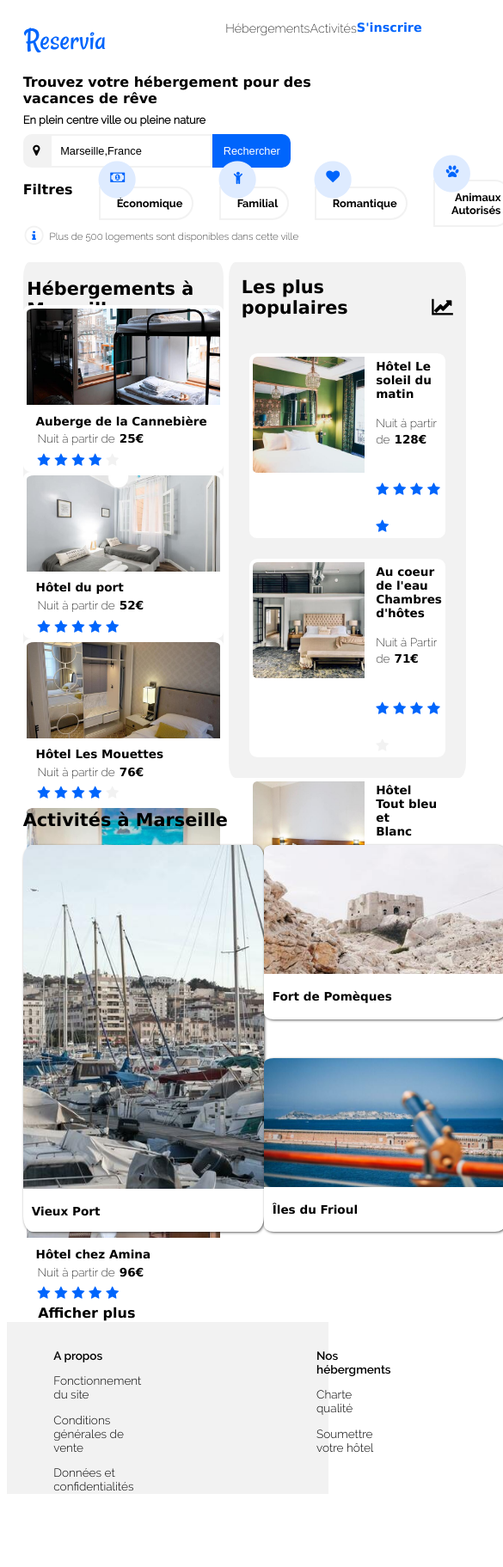
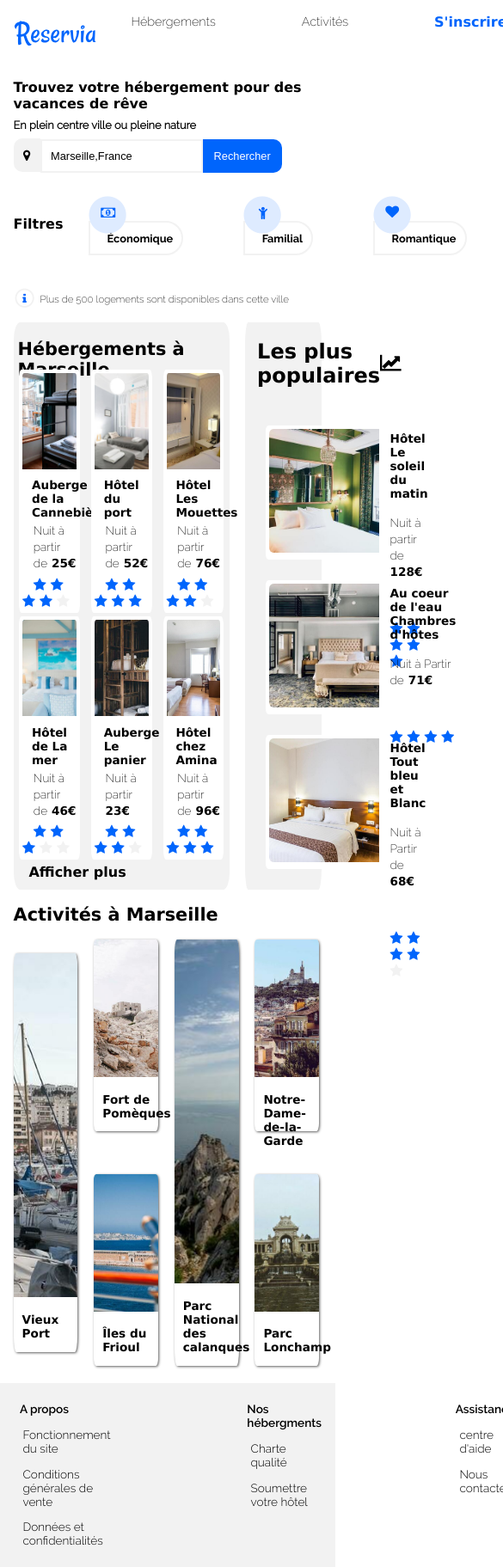
Before and after one commit to carra1358/P2_carreno_amandine, a plain HTML site: page index.html in a window 390 px wide. Shown: the top 1823 px of the page at 86% size, 585 px wide, since content can reach past the window. Before the commit the page ends 1760 px from the top, so only its background shows below. Drawn offline with Linux system fonts and the light colour scheme; a web font is replaced by a local one.

Commit message:
desktop V2.01

```diff
--- a/index.html
+++ b/index.html
@@ -2,7 +2,7 @@
 <html>
     <head>
         <meta charset="UTF-8"/>
-        <link rel="stylesheet" href="https://cdnjs.cloudflare.com/ajax/libs/font-awesome/4.7.0/css/font-awesome.min.css">
+        <link rel="stylesheet" href="https://cdnjs.cloudflare.com/ajax/libs/font-awesome/4.7.0/css/font-awesome.min.css"/>
         <link rel="stylesheet" href="sheetstyle.css"/>
         <title>Reservia</title>
     </head>
@@ -13,13 +13,14 @@
 <header>
 
     <div id="head_bloc_1">
-        <p><img src="images/logo/Reservia.svg" alt="logo Reservia"/></p>
+        <p class="logo_petite"><img src="images/logo/Reservia.svg" alt="logo Reservia"/></p>
 
-        <ul class="menu">
-            <li><a class="lien_black" href="#heberge">Hébergements</a></li>
-            <li><a class="lien_black" href="#activ">Activités</a></li>
-            <li><a class="lien_bleu" href="#">S'inscrire</a></li>
+        <ul   class="menu" >
+            <li><a class="lien_black" href="#hebergement">Hébergements</a></li>
+            <li><a class="lien_black" href="#activité">Activités</a></li>
         </ul>
+        <p class="lien_b_petite"><a class="lien_bleu" href="#">S'inscrire</a></p>
+
     </div>
 
     <div id="head_bloc_2">
@@ -28,7 +29,7 @@
         <h6 class="head_soustitre">En plein centre ville ou pleine nature</h6>
 
             <form class="barre_recherche" method="get" action="index.html">
-                    <span class="map"><i class="fa fa-map-marker" ></i></span><input type="search" name="rechercher" id="rechercher" value="Marseille,France"/><button class="bouton" type="submit">Rechercher</button>
+                    <span class="map"><i class="fa fa-map-marker" ></i></span><input type="search" name="rechercher" id="rechercher" value="Marseille,France"/><button class="bouton" type="submit"><span class="search_petite">Rechercher</span><i class="fa fa-search"></i> </button>
             </form>
 
     </div>
@@ -140,10 +141,10 @@
 
 <!--fin block 1 image-->
             <p class="end_main">Afficher plus</p>
-        </div>
+          </div>
 
 <!--block 2 image-->
-    <aside>
+    <div class="aside">
         <div class="aside_titre">
 
                 <h2>Les plus populaires </h2>
@@ -158,7 +159,7 @@
                     <a href=""><img class="img_aside" src="images/hebergement_s/hotel_soleildumatin.jpg" alt=""/></a>
                     <div class="descript_card_aside">
                     <h5 class="titre_card_aside">Hôtel Le soleil du matin</h5>
-                    <p><span class="soustitre_card_aside">Nuit à partir de</span> <span class="prix_card">128€</span></p>
+                    <p class="space_star"><span class="soustitre_card_aside">Nuit à partir de</span> <span class="prix_card">128€</span></p>
                   <span class="star_b"><i class="fa fa-star" aria-hidden="true"></i></span>
                   <span class="star_b"><i class="fa fa-star" aria-hidden="true"></i></span>
                   <span class="star_b"><i class="fa fa-star" aria-hidden="true"></i></span>
@@ -172,7 +173,7 @@
                     <a href=""><img class="img_aside" src="images/hebergement_s/chbr_coeurdeleau.jpg" alt=""/></a>
                     <div class="descript_card_aside">
                     <h5 class="titre_card_aside">Au coeur de l'eau <br/>Chambres d'hôtes</h5>
-                    <p><span class="soustitre_card_aside">Nuit à Partir de</span> <span class="prix_card">71€</span></p>
+                    <p class="space_star"><span class="soustitre_card_aside">Nuit à Partir de</span> <span class="prix_card">71€</span></p>
                         <span class="star_b"><i class="fa fa-star" aria-hidden="true"></i></span>
                   <span class="star_b"><i class="fa fa-star" aria-hidden="true"></i></span>
                   <span class="star_b"><i class="fa fa-star" aria-hidden="true"></i></span>
@@ -186,7 +187,7 @@
                     <a href=""><img class="img_aside" src="images/hebergement_s/hotel_toutbleublanc.jpg" alt=""/></a>
                     <div class="descript_card_aside">
                     <h5 class="titre_card_aside">Hôtel Tout bleu et<br/>Blanc</h5>
-                    <p><span class="soustitre_card_aside">Nuit à Partir de</span> <span class="prix_card">68€</span></p>
+                    <p class="space_star"><span class="soustitre_card_aside">Nuit à Partir de</span> <span class="prix_card">68€</span></p>
                   <span class="star_b"><i class="fa fa-star" aria-hidden="true"></i></span>
                   <span class="star_b"><i class="fa fa-star" aria-hidden="true"></i></span>
                   <span class="star_b"><i class="fa fa-star" aria-hidden="true"></i></span>
@@ -198,7 +199,7 @@
 
         </div>
 
-     </aside>
+    </div>
 
 </section>
 <!--fin block 2 image-->
@@ -212,7 +213,7 @@
 
         <div id="picture_zone_activ">
 
-                <div>
+                <div class="column_activ_L">
                      <div class="card_activ">
                          <a href=""><img class="img_L_activ" src="images/activites_s/vieuxport.jpg" alt=""/></a>
                          <p>Vieux Port</p>
@@ -232,7 +233,7 @@
                      </div>
                 </div>
 
-                <div>
+                <div class="column_activ_L">
                     <div class="card_activ">
                       <a href=""><img class="img_L_activ" src="images/activites_s/parccalanques.jpg" alt=""/></a>
                       <p>Parc National des calanques</p>
--- a/sheetstyle.css
+++ b/sheetstyle.css
@@ -1,3 +1,49 @@
+/*police*/
+@font-face {
+    font-family: 'Raleway Regular';
+    font-style: normal;
+    font-weight: normal;
+    src: local('Raleway Regular'), url("police/'Raleway-Regular.woff") format('woff');
+    }
+
+
+    @font-face {
+    font-family: 'Raleway';
+    font-style: normal;
+    font-weight: normal;
+    src: local('Raleway'), url("police/'Raleway-Regular.woff") format('woff');
+    }
+
+    @font-face {
+    font-family: 'Raleway ExtraLight';
+    font-style: normal;
+    font-weight: normal;
+    src: local('Raleway ExtraLight'), url('police/Raleway-ExtraLight.woff') format('woff');
+    }
+
+
+    @font-face {
+    font-family: 'Raleway Light';
+    font-style: normal;
+    font-weight: normal;
+    src: local('Raleway Light'), url('police/Raleway-Light.woff') format('woff');
+    }
+
+
+    @font-face {
+    font-family: 'Raleway SemiBold';
+    font-style: normal;
+    font-weight: normal;
+    src: local('Raleway SemiBold'), url('police/Raleway-SemiBold.woff') format('woff');
+    }
+
+    @font-face {
+    font-family: 'Raleway Bold';
+    font-style: normal;
+    font-weight: normal;
+    src: local('Raleway Bold'), url('police/Raleway-Bold.woff') format('woff');
+    }
+
 /*general rules*/
 li{
     list-style: none;
@@ -6,46 +52,28 @@ li{
 
 body{
     font-family:"raleway", 'Lucida Sans', 'Lucida Sans Regular', 'Lucida Grande', 'Lucida Sans Unicode', Geneva, Verdana, sans-serif;
-    display:grid;
-    grid-template-columns: 5% 30% 30% 30% 5%;
-    grid-template-rows: 280px 600px 600px 200px;
-    row-gap:1%
+    overflow-x: hidden;
+    margin: 0;
 }
 
-header{
- grid-row:1;
- grid-column-start:2;
- grid-column-end:5;
+header {
+    width: 92%;
+    margin-left: 4% ;
+    margin-right: 4% ;
 
 }
 
-#hebergement {
-grid-row:2;
-grid-column-start:2;
-grid-column-end:5;
+section{
+    width: 92%;
+    margin-left: 4% ;
+    margin-right: 4% ;
 
 }
 
-#activité {
- grid-row:3;
- grid-column-start:2;
- grid-column-end:5;
- margin-top:1%;
 
-}
-
-footer{
-grid-row:4;
-grid-column-start:1;
-grid-column-end:6;
-background-color: #f2f2f2;
-}
+/*header start*/
 
 
-
-
-
-/*header start*/
 
 #head_bloc_1 {
     display: flex;
@@ -54,11 +82,10 @@ background-color: #f2f2f2;
 }
 
 #head_bloc_1 > ul {
+    width: 100%;
     display:flex;
     flex-direction: row;
-    justify-content: space-between;
-    justify-items: end;
-    width: 30%;
+    justify-content: flex-end;
     height: 100%;
 }
 
@@ -70,6 +97,7 @@ background-color: #f2f2f2;
 .lien_black{
     text-decoration: none;
     color: black ;
+    margin-right: 100px;
     font-family: "raleway Extralight";
 }
 
@@ -80,14 +108,14 @@ background-color: #f2f2f2;
 }
 
 
-.menu a{
+#head_bloc_1 a{
 
     border-top: 2px solid transparent;
     padding-top: 20px;
 }
 
 
-.menu a:hover{
+#head_bloc_1 a:hover{
 
     color: #0065FC;
     border-top: 3px solid #0065FC;
@@ -140,6 +168,11 @@ background-color: #f2f2f2;
     border: 2px solid #0065FC ;
 
 }
+
+.fa-search{
+    color: transparent;
+    font-size: 1px;
+}
 /*filtres*/
 
 
@@ -182,7 +215,7 @@ background-color: #f2f2f2;
     padding-left: 1.5em;
     border: 2.5px solid #f2f2f2;
     text-align: right;
-    margin-right: 30px;
+    margin-right: 70px;
 
 }
 
@@ -197,7 +230,7 @@ background-color: #f2f2f2;
     padding-left: 1.5em;
     border: 2.5px solid #f2f2f2;
     text-align: right;
-    margin-right: 30px;
+    margin-right: 70px;
 }
 
 .fa-child{
@@ -217,7 +250,7 @@ background-color: #f2f2f2;
     padding-left: 1.5em;
     border: 2.5px solid #f2f2f2;
     text-align: right;
-    margin-right: 30px;
+    margin-right: 70px;
 }
 
 .fa-heart{
@@ -238,7 +271,7 @@ background-color: #f2f2f2;
     padding-left: 1.5em;
     border: 2.5px solid #f2f2f2;
     text-align: right;
-    margin-right: 30px;
+    margin-right: 70px;
  }
 
  .fa-paw{
@@ -283,7 +316,9 @@ color: #0065FC;
 /*main start*/
 
 #hebergement{
- display: flex;
+display: flex;
+justify-content: space-between;
+
 }
 
 #main h2{
@@ -296,7 +331,7 @@ color: #0065FC;
 }
 
 #main {
-    width: 75%;
+    width: 70%;
     display: flex;
     flex-wrap: wrap;
     flex-direction: row;
@@ -304,10 +339,11 @@ color: #0065FC;
     align-items: baseline;
     background-color: #f2f2f2;
     border-radius: 3%;
-    margin-right: 2%;
+
 }
 
 .card{
+    width:25%;
     background-color: white;
     border: 4px solid white;
     border-radius: 4%;
@@ -315,8 +351,8 @@ color: #0065FC;
 }
 
 .img_main{
-    width: 225px;
-    height: 112px;
+    width:100%;
+    height: 7em;
     object-fit: cover;
     border-radius: 4% 4% 0 0;
 }
@@ -370,9 +406,10 @@ color: #0065FC;
 
 /*aside start*/
 
-aside{
+.aside{
+    width: 25%;
     background-color: #f2f2f2;
-    border-radius: 3%;
+    border-radius: 4%;
 }
 
 
@@ -397,8 +434,9 @@ aside h2{
 }
 
 
-
 .card_aside{
+    width: 85%;
+    height: 30%;
     display:flex;
     background-color: white;
     border: 4px solid white;
@@ -408,13 +446,14 @@ aside h2{
 
 
 .img_aside{
-    width: 130px;
-    height: 135px;
+    width: 8em;
+    height: 9em;
     object-fit: cover;
     border-radius: 4% 0 0 4%;
 }
 
 .descript_card_aside{
+    height: 9em;
     margin-left: 0.8em;
 
 }
@@ -425,42 +464,43 @@ aside h2{
     margin-top: 0.2em;
 }
 
-aside i {
-    padding-top: 25px ;
-}
 .soustitre_card_aside{
     font-size: 0.85em;
     font-family: "Raleway ExtraLight";
-
 }
 
-.picture_zone_aside > i {
-text-align: end;
+.space_star{
+    margin-bottom: 3em;
 }
-
 
 /*aside end*/
 
 /*section 2 start*/
 
+#activité{
+    width: 96%;
+    margin-top: 1%;
+}
 
 #activité h2{
     font-size: 1.3em;
 }
 
 #picture_zone_activ{
-    height: 450px;
+    margin-bottom: 20px;
     display: flex;
     justify-content: space-between;
 }
 
 .column_activ_S{
+    width: 25%;
     display: flex;
     flex-direction: column;
     justify-content: space-between;
 }
 
 .column_activ_L{
+    width: 25%;
     display: flex;
     align-items: center;
 }
@@ -473,13 +513,14 @@ text-align: end;
 
 
 .card_activ{
-    height: 100%;
+    width: 80%;
     background-color: white;
     border-radius: 4%;
     box-shadow: 1px 1px 3px rgba(17, 17, 17, 0.678) ;
 }
 
 .card_activ_S{
+    width: 80%;
     height: 45%;
     background-color: white;
     border-radius: 4%;
@@ -488,16 +529,16 @@ text-align: end;
 
 
 .img_L_activ{
+    width: 100%;
+    height: 25em;
     object-fit: cover;
-    width: 280px;
-    height: 400px;
     border-radius: 4% 4%  0 0 ;
 }
 
 .img_S_activ{
+    width: 100%;
+    height: 10em;
     object-fit: cover;
-    width: 280px;
-    height: 150px;
     border-radius: 4% 4%  0 0 ;
 }
 
@@ -507,11 +548,20 @@ text-align: end;
 /*corps end*/
 
 /*footer start*/
+
+footer{
+    width: 100%;
+    background-color: #f2f2f2;
+    }
+
 #pied_page {
-margin-left:2%;
 margin-top: 2%;
 display:flex;
 
+ }
+
+ #pied_page :first-child {
+    padding-left: 3%;
  }
 
 
@@ -532,157 +582,257 @@ footer li{
 }
 /*footer end*/
 
+/* Portrait */
+@media only screen
+  and (min-device-width: 375px)
+  and (max-device-width: 667px)
+  and (orientation: portrait) {
 
 
-/*police*/
-@font-face {
-    font-family: 'Raleway Regular';
-    font-style: normal;
-    font-weight: normal;
-    src: local('Raleway Regular'), url("police/'Raleway-Regular.woff") format('woff');
+    header{
+        margin-left: 1.2em;
+        margin-right: 1.2em;
+
     }
 
+    #head_bloc_1 {
+        display: flex;
+        flex-wrap: wrap;
 
-    @font-face {
-    font-family: 'Raleway';
-    font-style: normal;
-    font-weight: normal;
-    src: local('Raleway'), url("police/'Raleway-Regular.woff") format('woff');
     }
 
-
-    @font-face {
-    font-family: 'Raleway Italic';
-    font-style: normal;
-    font-weight: normal;
-    src: local('Raleway Italic'), url('police/Raleway-Italic.woff') format('woff');
+    .logo_petite{
+        order: 1;
+        width: 50%;
+        margin-bottom: 0;
+        font-size: 3em;
+        margin-top: 0;
     }
 
+    #head_bloc_1 img {
+        height: 3em;
 
-    @font-face {
-    font-family: 'Raleway Thin';
-    font-style: normal;
-    font-weight: normal;
-    src: local('Raleway Thin'), url('police/Raleway-Thin.woff') format('woff');
-    }
-
-
-    @font-face {
-    font-family: 'Raleway Thin Italic';
-    font-style: normal;
-    font-weight: normal;
-    src: local('Raleway Thin Italic'), url('police/Raleway-ThinItalic.woff') format('woff');
-    }
-
-
-    @font-face {
-    font-family: 'Raleway ExtraLight';
-    font-style: normal;
-    font-weight: normal;
-    src: local('Raleway ExtraLight'), url('police/Raleway-ExtraLight.woff') format('woff');
-    }
-
-
-    @font-face {
-    font-family: 'Raleway ExtraLight Italic';
-    font-style: normal;
-    font-weight: normal;
-    src: local('Raleway ExtraLight Italic'), url('police/Raleway-ExtraLightItalic.woff') format('woff');
-    }
-
-
-    @font-face {
-    font-family: 'Raleway Light';
-    font-style: normal;
-    font-weight: normal;
-    src: local('Raleway Light'), url('police/Raleway-Light.woff') format('woff');
-    }
-
-
-    @font-face {
-    font-family: 'Raleway Light Italic';
-    font-style: normal;
-    font-weight: normal;
-    src: local('Raleway Light Italic'), url('police/Raleway-LightItalic.woff') format('woff');
-    }
-
-
-    @font-face {
-    font-family: 'Raleway Medium';
-    font-style: normal;
-    font-weight: normal;
-    src: local('Raleway Medium'), url('police/Raleway-Medium.woff') format('woff');
-    }
-
-
-    @font-face {
-    font-family: 'Raleway Medium Italic';
-    font-style: normal;
-    font-weight: normal;
-    src: local('Raleway Medium Italic'), url('police/Raleway-MediumItalic.woff') format('woff');
-    }
-
-
-    @font-face {
-    font-family: 'Raleway SemiBold';
-    font-style: normal;
-    font-weight: normal;
-    src: local('Raleway SemiBold'), url('police/Raleway-SemiBold.woff') format('woff');
-    }
-
-
-    @font-face {
-    font-family: 'Raleway SemiBold Italic';
-    font-style: normal;
-    font-weight: normal;
-    src: local('Raleway SemiBold Italic'), url('police/Raleway-SemiBoldItalic.woff') format('woff');
-    }
-
-
-    @font-face {
-    font-family: 'Raleway Bold';
-    font-style: normal;
-    font-weight: normal;
-    src: local('Raleway Bold'), url('police/Raleway-Bold.woff') format('woff');
     }
 
 
 
-    @font-face {
-    font-family: 'Raleway Bold Italic';
-    font-style: normal;
-    font-weight: normal;
-    src: local('Raleway Bold Italic'), url('police/Raleway-BoldItalic.woff') format('woff');
+    #head_bloc_1 > ul {
+        order: 3;
+        text-align: center;
+
+
     }
 
 
-    @font-face {
-    font-family: 'Raleway ExtraBold';
-    font-style: normal;
-    font-weight: normal;
-    src: local('Raleway ExtraBold'), url('police/Raleway-ExtraBold.woff') format('woff');
+    .lien_b_petite {
+        order: 2;
+        text-align: right;
+        font-size: 3em;
+        margin-bottom: 0;
+
     }
 
 
-    @font-face {
-    font-family: 'Raleway ExtraBold Italic';
-    font-style: normal;
-    font-weight: normal;
-    src: local('Raleway ExtraBold Italic'), url('police/Raleway-ExtraBoldItalic.woff') format('woff');
+    #head_bloc_1 li a{
+        display: block;
+        width: 500px;
+        margin: 0;
+        font-size: 3em;
+        padding-bottom: 2em;
+        border-top: 3px solid transparent;
+        border-bottom: 3px solid #f2f2f2;
+
+    }
+
+    #head_bloc_1 li a:active{
+        color: #0065FC ;
+        border-top: 3px solid transparent;
+        border-bottom: 3px solid #0065fc;
+
     }
 
 
-    @font-face {
-    font-family: 'Raleway Black';
-    font-style: normal;
-    font-weight: normal;
-    src: local('Raleway Black'), url('police/Raleway-Black.woff') format('woff');
+
+    .head_titre{
+        font-size: 4em;
+        text-align: justify;
+    }
+
+     .head_soustitre {
+        font-size: 3em;
     }
 
 
-    @font-face {
-    font-family: 'Raleway Black Italic';
-    font-style: normal;
-    font-weight: normal;
-    src: local('Raleway Black Italic'), url('police/Raleway-BlackItalic.woff') format('woff');
+.map{
+
+    font-size: 3em;
+    padding: 1em;
+}
+
+#rechercher{
+    display:inline;
+    font-size: 3em;
+    border: 2px solid #f2f2f2;
+    padding: 1em;
+}
+
+.bouton{
+    display: inline;
+    background:#0065FC;
+    font-size: 3em;
+    padding: 1em;
+    ;
+
+}
+
+.fa-search{
+    color: white;
+    font-size: 1em;
+    border-radius:15%;
+    border: 2px solid #0065FC ;
+}
+
+
+.search_petite{
+    display: none;
+}
+
+    #head_bloc_3{
+        display: flex;
+        flex-wrap: wrap;
     }
+
+    #head_bloc_3 h3 {
+        font-size: 3em;
+        width: 100%;
+    }
+
+    #head_bloc_3 p {
+        font-size: 3em;
+    }
+
+    #head_bloc_4 {
+        font-size: 2.5em;
+    }
+
+
+    #hebergement{
+        display: flex;
+        flex-direction: column-reverse;
+        width: 100%;
+
+    }
+
+    #main{
+        background-color: white;
+        width: 100%;
+        display:flex;
+        flex-direction: column;
+
+
+    }
+
+
+    .aside{
+        width: 100%;
+        margin-bottom: 50px;
+        border-radius: unset;
+    }
+
+    .aside_titre{
+        font-size: 2.5em;
+    }
+
+    .picture_zone_aside {
+        justify-content: center;
+        align-items: center;
+    }
+
+
+ .img_aside {
+     width: 20em;
+     height: 22em;
+ }
+
+    .titre_card_aside{
+        font-size: 2.5em;
+        margin-bottom: 0.2em;
+        margin-top: 0.2em;
+    }
+
+
+    .soustitre_card_aside{
+        font-size: 2em;
+        font-family: "Raleway ExtraLight";
+
+    }
+
+    .prix_card{
+        font-size: 2em;
+        font-weight: bold;
+    }
+
+    .star_1{
+        margin-left: 2em;
+        color: #0065FC;
+    }
+
+    .star_b{
+        color: #0065FC;
+    }
+
+    .star_g{
+        color: #f2f2f2;
+    }
+
+    .fa-star{
+
+        font-size: 2.5em;
+    }
+
+    #main h2 {
+        font-size: 3.5em;
+        margin-bottom: 50px;
+    }
+
+    .img_main{
+        width: 100%;
+        height: 20em;
+        object-fit: cover;
+        border-radius: 4% 4% 0 0;
+    }
+
+    .titre_card{
+        font-size: 2.5em;
+        margin-bottom: 0.2em;
+        margin-top: 0.5em;
+        margin-left: 0.8em;
+    }
+    #main p{
+        margin-bottom: 1em;
+        margin-top: 1em;
+        margin-left: 0.8em;
+    }
+    .soustitre_card{
+        font-size: 2em;
+        margin-left: 0.8em;
+        font-family: "Raleway ExtraLight";
+
+    }
+
+    .card {
+        width: 85%;
+        margin-bottom: 80px;
+        margin-left: 70px;
+        padding-bottom: 20px;
+        border-radius: 4%;
+        border: 10px solid white;
+        box-shadow: 1px 1px 3px rgba(17, 17, 17, 0.678)
+
+    }
+
+
+
+
+
+}
--- /dev/null
+++ b/sheetstyle_petite_resolution.css
@@ -0,0 +1,66 @@
+body{
+    overflow: hidden;
+    display: unset;
+}
+
+#head_bloc_1 {
+    display: flex;
+    flex-wrap: wrap;
+    margin-left: 1em;
+    margin-left: 1em;
+}
+
+.logo_petite{
+    order: 1;
+    width: 50%;
+    border: 1px solid black;
+
+
+}
+
+#head_bloc_1 > ul {
+    order: 3;
+    border-bottom: 3px solid #f2f2f2;
+
+}
+
+
+.lien_b_petite {
+    order: 2;
+    width: 49%;
+    text-align: center;
+    border: 1px solid black;
+}
+
+
+#head_bloc_1 li a{
+    margin: 0;
+    border-top: 2px solid transparent;
+    border: 1px solid black;
+}
+
+li a:hover{
+    border-bottom: 2px solid #0065fc;
+
+}
+
+
+#head_bloc_3{
+    display: flex;
+    flex-wrap: wrap;
+}
+
+#head_bloc_3 h3 {
+    width: 100%;
+}
+
+
+#hebergement{
+    display: flex;
+    flex-direction: column-reverse;
+}
+
+#picture_zone_activ{
+    display: flex;
+    flex-direction: column;
+}
--- a/stylesheet_grid.css
+++ /dev/null
@@ -1,34 +0,0 @@
-body{
-    height: 100%;
-    display: grid;
-    grid-template-rows: 3fr 5fr 4fr 2fr;
-    gap: 40px;
-}
-
-header{
-
-    margin-left: 4%;
-    margin-right: 4%;
-}
-li{
-    list-style: none;
-}
-
-section{
-    margin-left: 4%;
-    margin-right: 4%;
-}
-
-
-
-footer{
-    background-color: turquoise;
-}
-
-.grid1{
-    display: grid;
-    grid-template-columns: 70% 20%;
-    gap: 10px;
-    background-color: thistle;
-
-}
```
Also changed, not shown: index_grid.html (deleted, +0 -21 lines), images/icone/search.svg (added).
